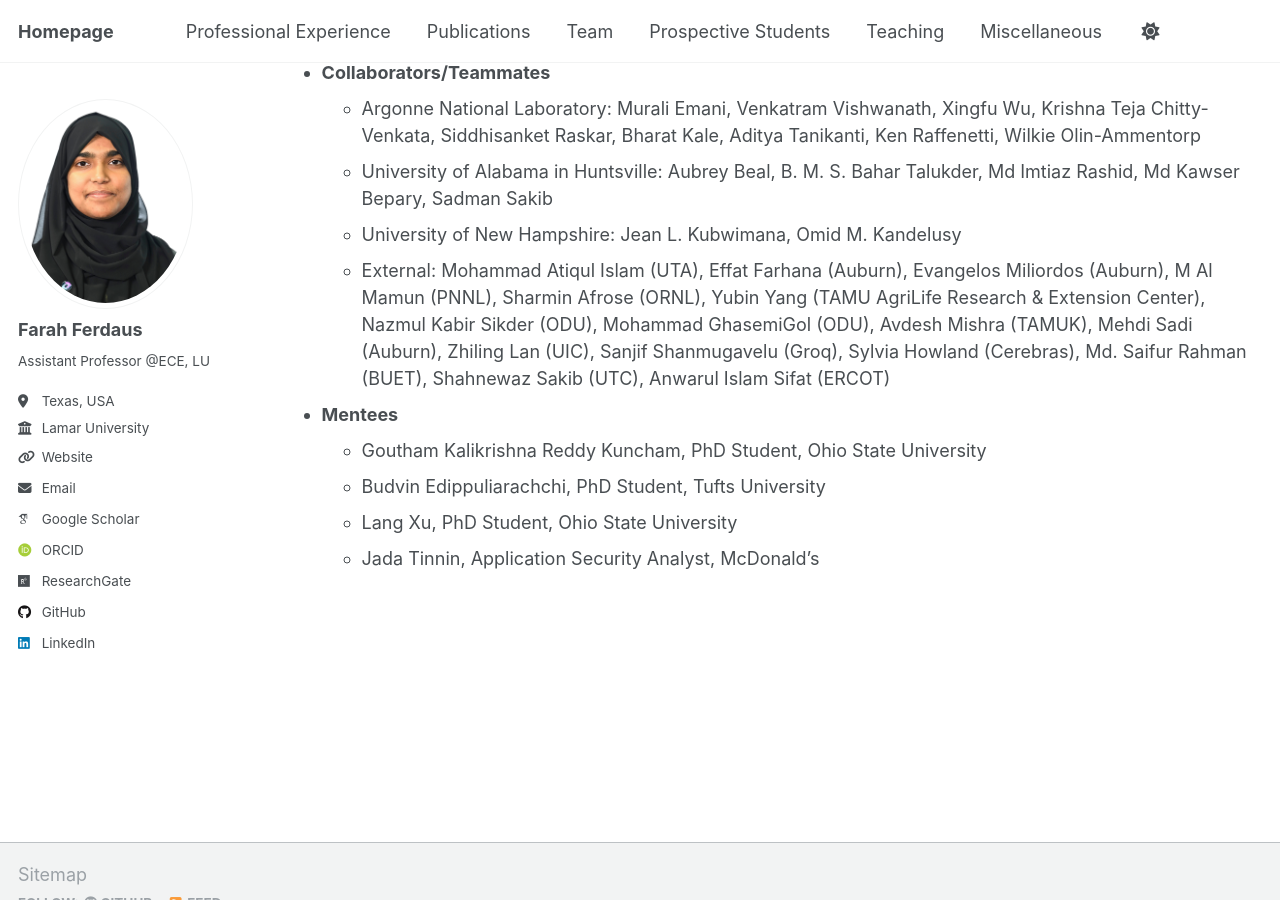
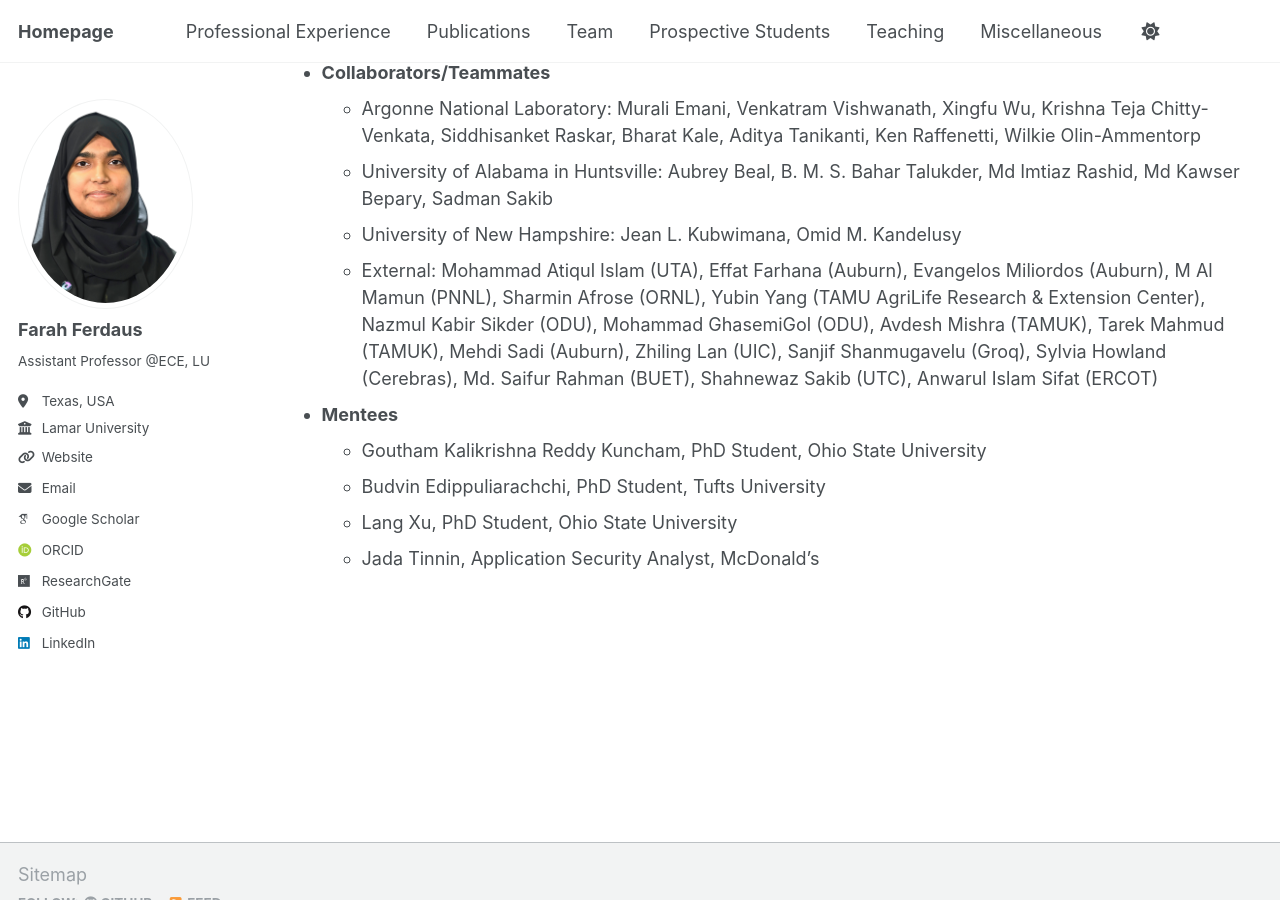
Before and after one commit to fferdaus/fferdaus.github.io, a Jekyll site: the page built from _pages/experience.md, in a window 1280 px wide and 900 px high, scrolled down 2849 px. Built offline with Jekyll 4.4.1, drawn with Linux system fonts in a browser that asks for light colours; some web fonts are replaced.

Commit message:
Update experience.md

```diff
--- a/_pages/experience.md
+++ b/_pages/experience.md
@@ -90,7 +90,7 @@ redirect_from:
    * Argonne National Laboratory: Murali Emani, Venkatram Vishwanath, Xingfu Wu, Krishna Teja Chitty-Venkata, Siddhisanket Raskar, Bharat Kale, Aditya Tanikanti, Ken Raffenetti, Wilkie Olin-Ammentorp
    * University of Alabama in Huntsville: Aubrey Beal, B. M. S. Bahar Talukder, Md Imtiaz Rashid, Md Kawser Bepary, Sadman Sakib
    * University of New Hampshire: Jean L. Kubwimana, Omid M. Kandelusy
-   * External:  Mohammad Atiqul Islam (UTA), Effat Farhana (Auburn), Evangelos Miliordos (Auburn), M Al Mamun (PNNL), Sharmin Afrose (ORNL), Yubin Yang (TAMU AgriLife Research & Extension Center), Nazmul Kabir Sikder (ODU), Mohammad GhasemiGol (ODU), Avdesh Mishra (TAMUK), Mehdi Sadi (Auburn), Zhiling Lan (UIC), Sanjif Shanmugavelu (Groq), Sylvia Howland (Cerebras), Md. Saifur Rahman (BUET), Shahnewaz Sakib (UTC), Anwarul Islam Sifat (ERCOT)
+   * External:  Mohammad Atiqul Islam (UTA), Effat Farhana (Auburn), Evangelos Miliordos (Auburn), M Al Mamun (PNNL), Sharmin Afrose (ORNL), Yubin Yang (TAMU AgriLife Research & Extension Center), Nazmul Kabir Sikder (ODU), Mohammad GhasemiGol (ODU), Avdesh Mishra (TAMUK), Tarek Mahmud (TAMUK), Mehdi Sadi (Auburn), Zhiling Lan (UIC), Sanjif Shanmugavelu (Groq), Sylvia Howland (Cerebras), Md. Saifur Rahman (BUET), Shahnewaz Sakib (UTC), Anwarul Islam Sifat (ERCOT)
  - **Mentees**
    * Goutham Kalikrishna Reddy Kuncham, PhD Student, Ohio State University
    * Budvin Edippuliarachchi, PhD Student, Tufts University
```
